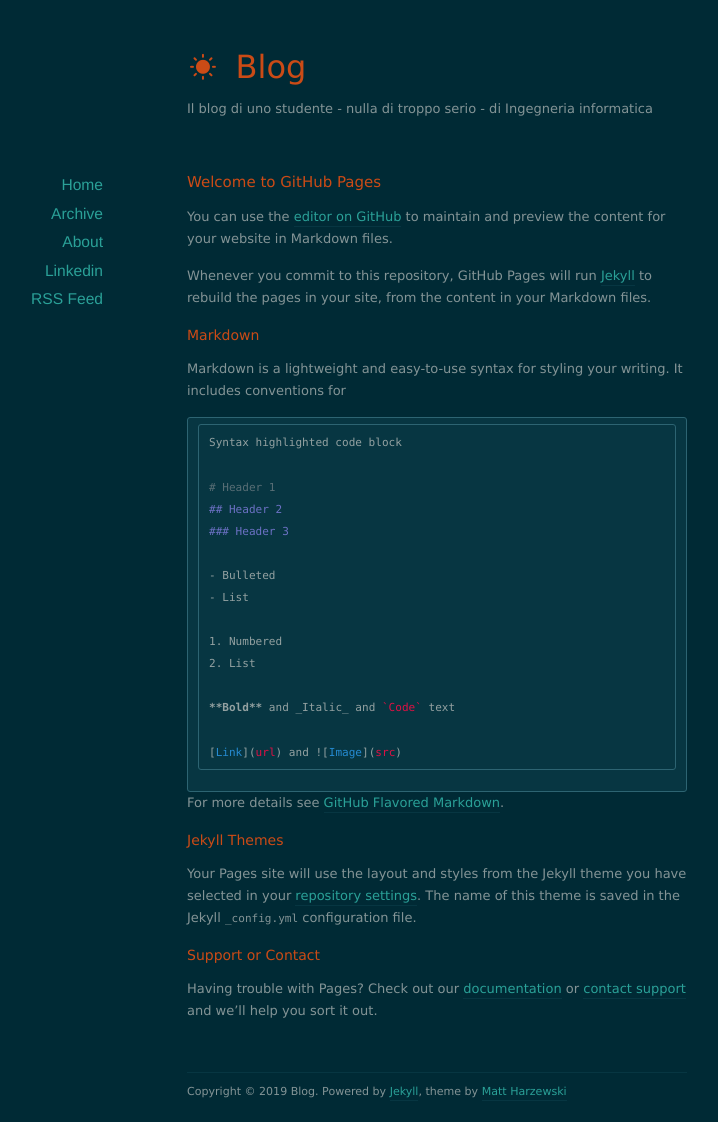
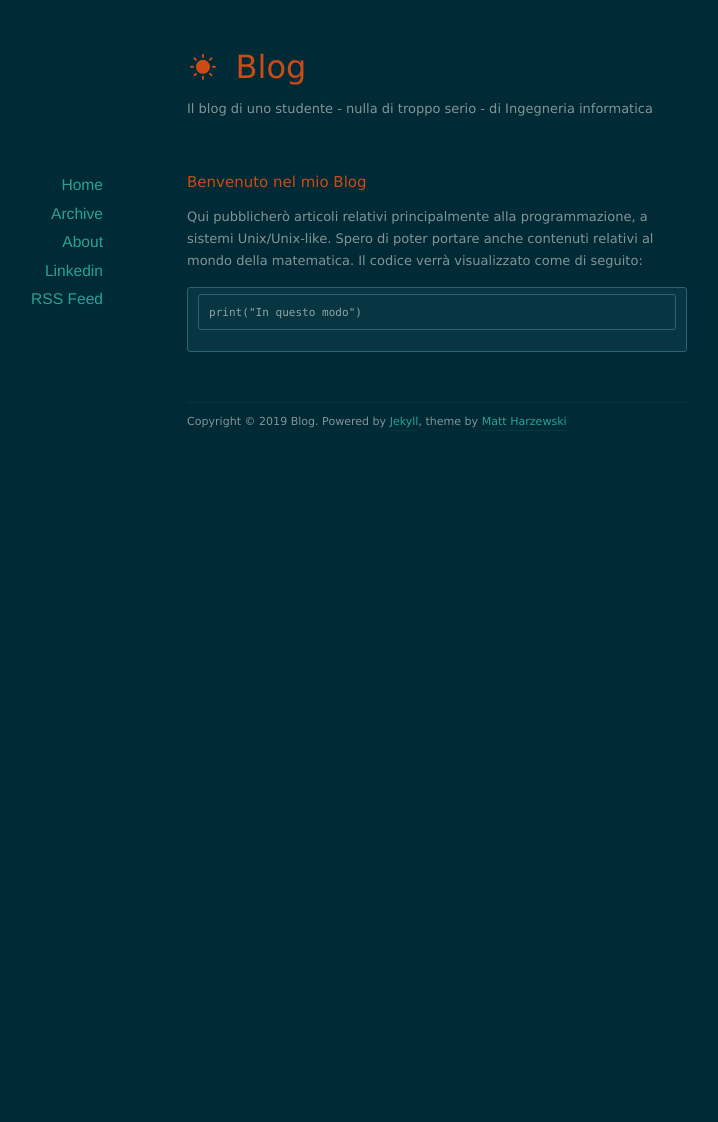
Before and after one commit to oscarandrea/oscarandrea.github.io, a Jekyll site: the page built from index.md, in a window 1280 px wide. Shown: the whole page, without its empty margins (203-921 px from the left). Built offline with Jekyll 4.4.1, drawn with Linux system fonts in a browser that asks for light colours; nearby versions of some CDN libraries; our own code applies the rules of GitHub Pages for plain Markdown files; the list of posts is cut into pages by our own code; after the commit the page ends 900 px from its top, so only the background shows below that.

Commit message:
Modified Index

````diff
--- a/index.md
+++ b/index.md
@@ -1,37 +1,7 @@
-## Welcome to GitHub Pages
-
-You can use the [editor on GitHub](https://github.com/oscarandrea/oscarandrea.github.io/edit/master/index.md) to maintain and preview the content for your website in Markdown files.
-
-Whenever you commit to this repository, GitHub Pages will run [Jekyll](https://jekyllrb.com/) to rebuild the pages in your site, from the content in your Markdown files.
-
-### Markdown
-
-Markdown is a lightweight and easy-to-use syntax for styling your writing. It includes conventions for
-
+## Benvenuto nel mio Blog
+Qui pubblicherò articoli relativi principalmente alla programmazione, a sistemi Unix/Unix-like.
+Spero di poter portare anche contenuti relativi al mondo della matematica.
+Il codice verrà visualizzato come di seguito:
 ```markdown
-Syntax highlighted code block
-
-# Header 1
-## Header 2
-### Header 3
-
-- Bulleted
-- List
-
-1. Numbered
-2. List
-
-**Bold** and _Italic_ and `Code` text
-
-[Link](url) and ![Image](src)
+print("In questo modo")
 ```
-
-For more details see [GitHub Flavored Markdown](https://guides.github.com/features/mastering-markdown/).
-
-### Jekyll Themes
-
-Your Pages site will use the layout and styles from the Jekyll theme you have selected in your [repository settings](https://github.com/oscarandrea/oscarandrea.github.io/settings). The name of this theme is saved in the Jekyll `_config.yml` configuration file.
-
-### Support or Contact
-
-Having trouble with Pages? Check out our [documentation](https://help.github.com/categories/github-pages-basics/) or [contact support](https://github.com/contact) and we’ll help you sort it out.
````
